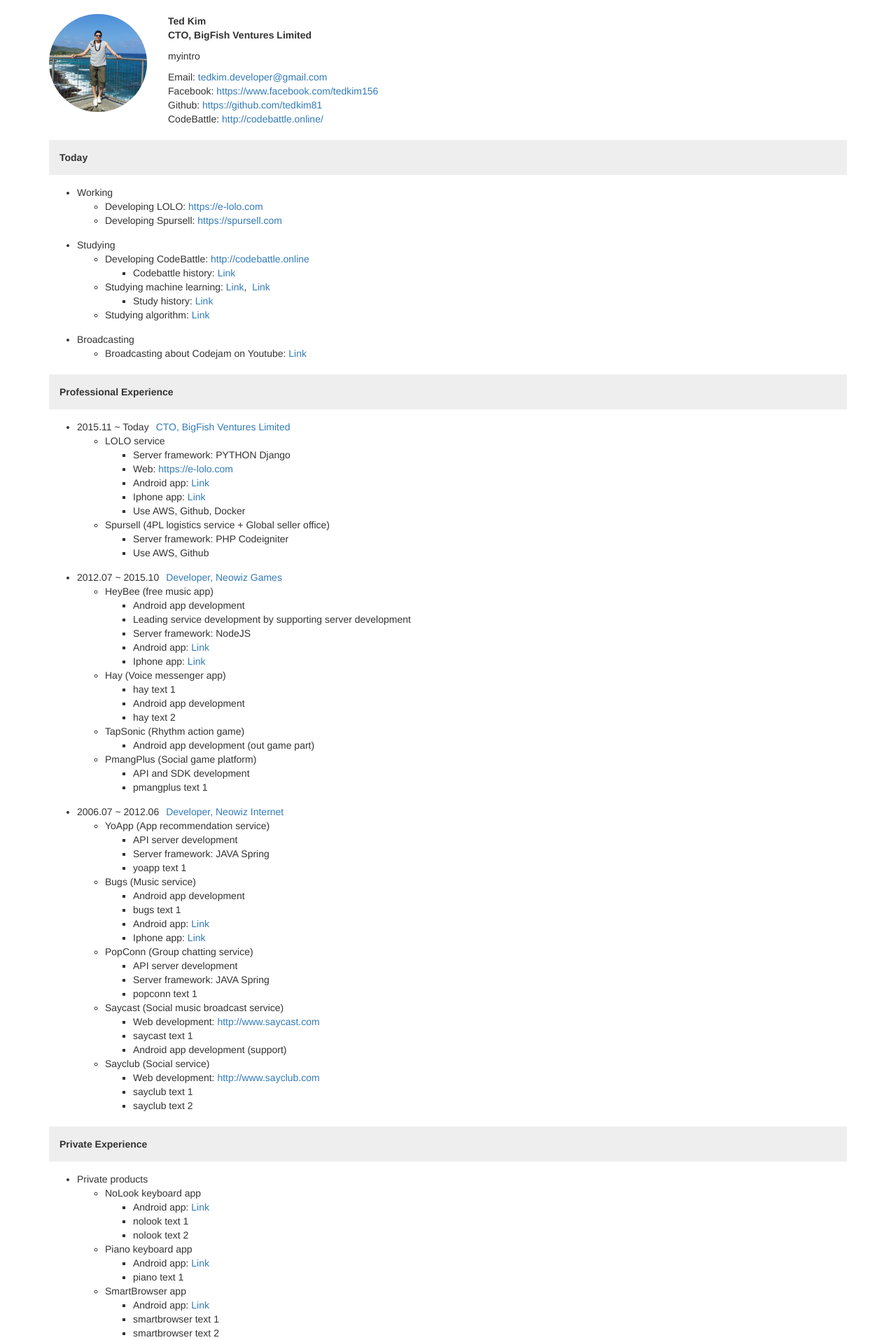
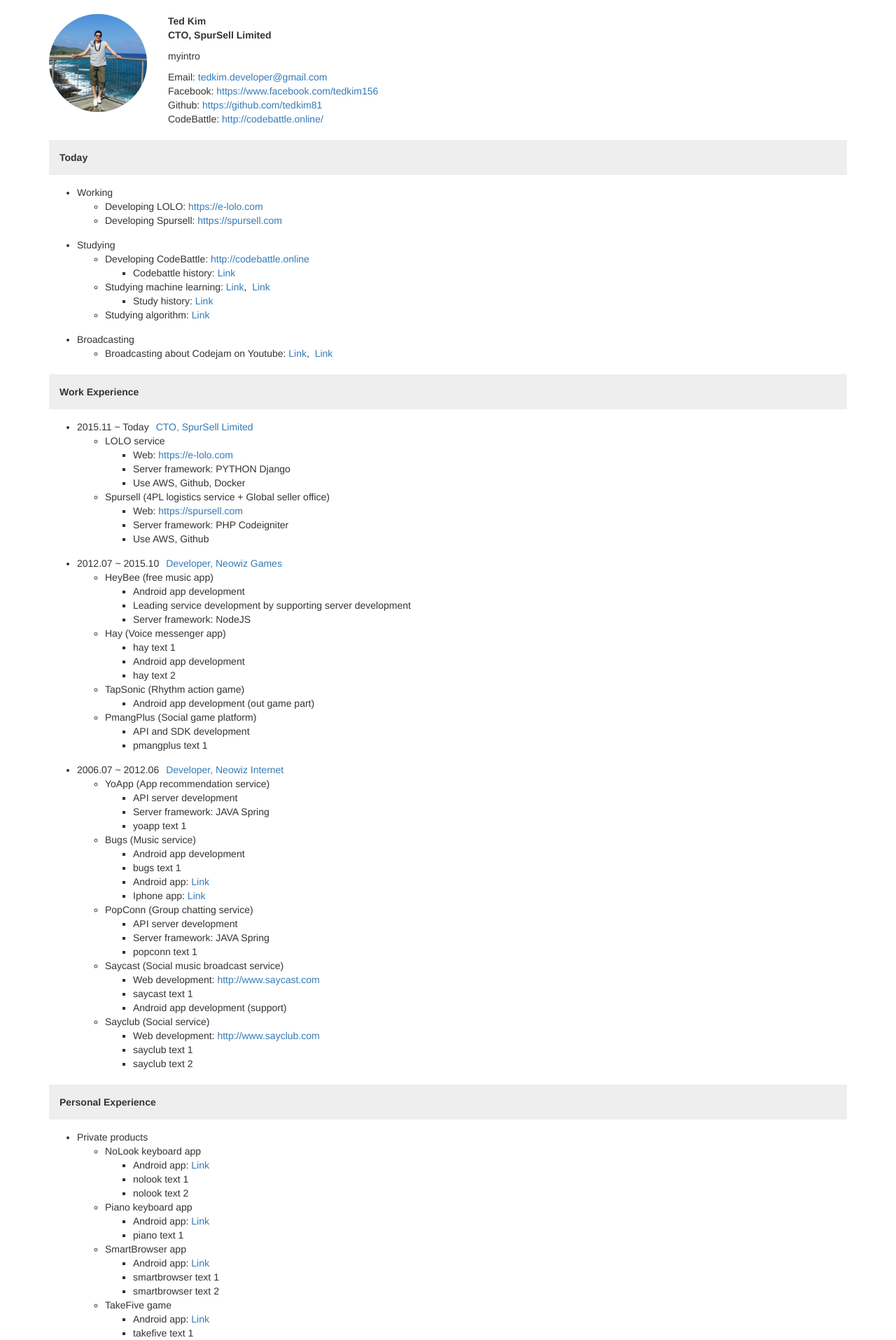
Before and after one commit to tedkim81/iamted, a Django app: page / in a window 1280 px wide. Shown: the part 50-1965 px from the top of the page at 70% size. Run offline with Django 3.2, Linux system fonts and the light colour scheme; some libraries are stand-ins or nearby versions.

Commit message:
내용 수정

```diff
--- a/app/templates/profile.html
+++ b/app/templates/profile.html
@@ -113,7 +113,7 @@
 			</div>
 			<div class="profile-text">
 				<div class="text-highlight">{% trans "Ted Kim" %}</div>
-				<div class="text-highlight">{% trans "CTO, BigFish Ventures Limited" %}</div>
+				<div class="text-highlight">CTO, SpurSell Limited</div>
 				<div class="myintro">{% trans "myintro" %}</div>
 				<div>Email: <a href="mailto:tedkim.developer@gmail.com">tedkim.developer@gmail.com</a></div>
 				<div>Facebook: <a href="https://www.facebook.com/tedkim156" target="_blank">https://www.facebook.com/tedkim156</a></div>
@@ -157,26 +157,26 @@
 						<a href="https://blog.naver.com/ktw5724/221319241806" target="_blank">Link</a>
 					</li> -->
 					<li>{% trans "Broadcasting about Codejam on Youtube" %}:
-						<a href="https://www.youtube.com/channel/UC_cEco1MWWUpbBGr27BmDVQ" target="_blank">Link</a>
+						<a href="https://www.youtube.com/channel/UC_cEco1MWWUpbBGr27BmDVQ" target="_blank">Link</a>,&nbsp;
+						<a href="https://blog.naver.com/ktw5724/221559652207" target="_blank">Link</a>
 					</li>
 				</ul>
 			</li>
 		</ul>
-		<div class="section-title">Professional Experience</div>
+		<div class="section-title">Work Experience</div>
 		<ul class="cont-list">
-			<li class="cont-li">2015.11 ~ Today<a href="http://mgsslc.com" target="_blank" class="company-link">CTO, BigFish Ventures Limited</a>
+			<li class="cont-li">2015.11 ~ Today<a href="https://spursell.com/home" target="_blank" class="company-link">CTO, SpurSell Limited</a>
 				<ul>
 					<li>{% trans "LOLO service" %}
 						<ul>
+							<li>{% trans "Web" %}: <a href="https://e-lolo.com" target="_blank">https://e-lolo.com</a></li>
 							<li>{% trans "Server framework" %}: PYTHON Django</li>
-							<li>{% trans "Web" %}: <a href="https://e-lolo.com" target="_blank">https://e-lolo.com</a></li>
-							<li>{% trans "Android app" %}: <a href="https://play.google.com/store/apps/details?id=com.mgssk.android.lolo" target="_blank">Link</a></li>
-							<li>{% trans "Iphone app" %}: <a href="https://itunes.apple.com/kr/app/%EB%A1%9C%EB%A1%9C/id1104837212?mt=8" target="_blank">Link</a></li>
 							<li>{% trans "Use AWS, Github, Docker" %}</li>
 						</ul>
 					</li>
 					<li>{% trans "Spursell (4PL logistics service + Global seller office)" %}
 						<ul>
+							<li>{% trans "Web" %}: <a href="https://spursell.com" target="_blank">https://spursell.com</a></li>
 							<li>{% trans "Server framework" %}: PHP Codeigniter</li>
 							<li>{% trans "Use AWS, Github" %}</li>
 						</ul>
@@ -190,8 +190,8 @@
 							<li>{% trans "Android app development" %}</li>
 							<li>{% trans "Leading service development by supporting server development" %}</li>
 							<li>{% trans "Server framework" %}: NodeJS</li>
-							<li>{% trans "Android app" %}: <a href="https://play.google.com/store/apps/details?id=kr.mplab.android.heybee" target="_blank">Link</a></li>
-							<li>{% trans "Iphone app" %}: <a href="https://itunes.apple.com/kr/app/heibi-hamkke-deul-eo-deo-joh/id967101224" target="_blank">Link</a></li>
+							<!-- <li>{% trans "Android app" %}: <a href="https://play.google.com/store/apps/details?id=kr.mplab.android.heybee" target="_blank">Link</a></li>
+							<li>{% trans "Iphone app" %}: <a href="https://itunes.apple.com/kr/app/heibi-hamkke-deul-eo-deo-joh/id967101224" target="_blank">Link</a></li> -->
 						</ul>
 					</li>
 					<li>{% trans "Hay (Voice messenger app)" %}
@@ -255,7 +255,7 @@
 				</ul>
 			</li>
 		</ul>
-		<div class="section-title">Private Experience</div>
+		<div class="section-title">Personal Experience</div>
 		<ul class="cont-list">
 			<li class="cont-li">{% trans "Private products" %}
 				<ul>
```
Also changed, not shown: locale/en/LC_MESSAGES/django.po, locale/ko/LC_MESSAGES/django.po, 2 other files.
